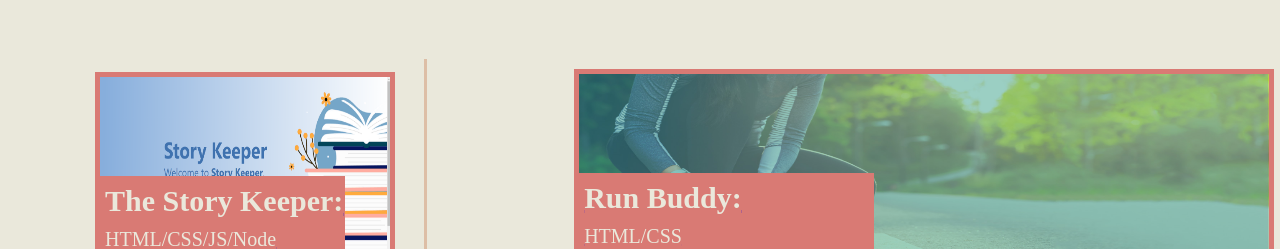
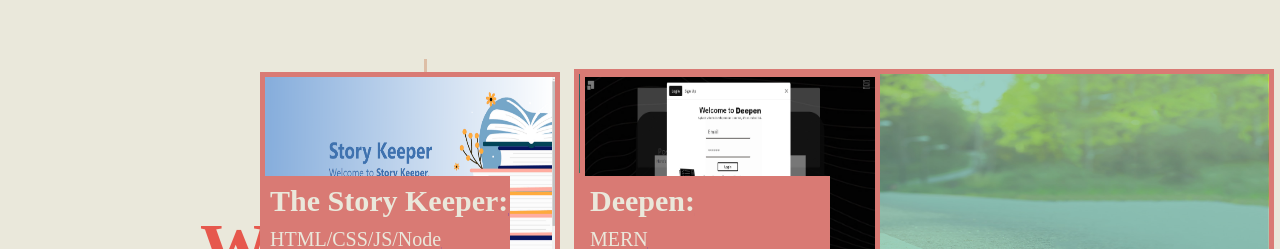
Before and after one commit to nashalysf/Portfolio, a plain HTML site: page index.html in a window 1280 px wide. Shown: the part 823-1072 px from the top of the page. Drawn offline with Linux system fonts and the light colour scheme.

Commit message:
mern project added

```diff
--- a/index.html
+++ b/index.html
@@ -108,6 +108,12 @@
             <p>HTML/CSS/JS/Node</p>
         </a>
     </div>
+    <div class="Deepen">
+        <a href="https://tranquil-forest-43343.herokuapp.com/create" target="_blank"><img src="./images/deepen.jpg" alt="Deepen MERN" />
+            <h3>Deepen:</h3>
+            <p>MERN</p>
+        </a>
+    </div>
 </section>
 
     <!--third section-->
--- a/style.css
+++ b/style.css
@@ -348,9 +348,39 @@ h3{
 .TSK{
     position: absolute;
     top: 895px;
-    right: 885px;
+    right: 720px;
 }
 .TSK img{
+   height: 200px;
+   width: 300px;
+   border: solid var(--fortiary) 5px;
+}
+/*seventh project*/
+.Deepen p{
+    font-weight: lighter;
+}
+.Deepen h3, .Deepen p{
+    text-decoration: underline var(--fortiary);
+    background-color: var(--fortiary);
+    color: var(--primary);
+    padding-top: 10px;
+    padding-bottom: 3px;
+    padding-left: 10px;
+    padding-right: 0px ;
+    width: 250px;
+    margin: 0px;
+    position: relative;
+    left: 0px;
+    bottom: 100px;
+    display: flex;
+    line-height: 1;
+}
+.Deepen{
+    position: absolute;
+    top: 895px;
+    right: 400px;
+}
+.Deepen img{
    height: 200px;
    width: 300px;
    border: solid var(--fortiary) 5px;
```
Also changed, not shown: images/deepen.jpg (added), 1 other file.
